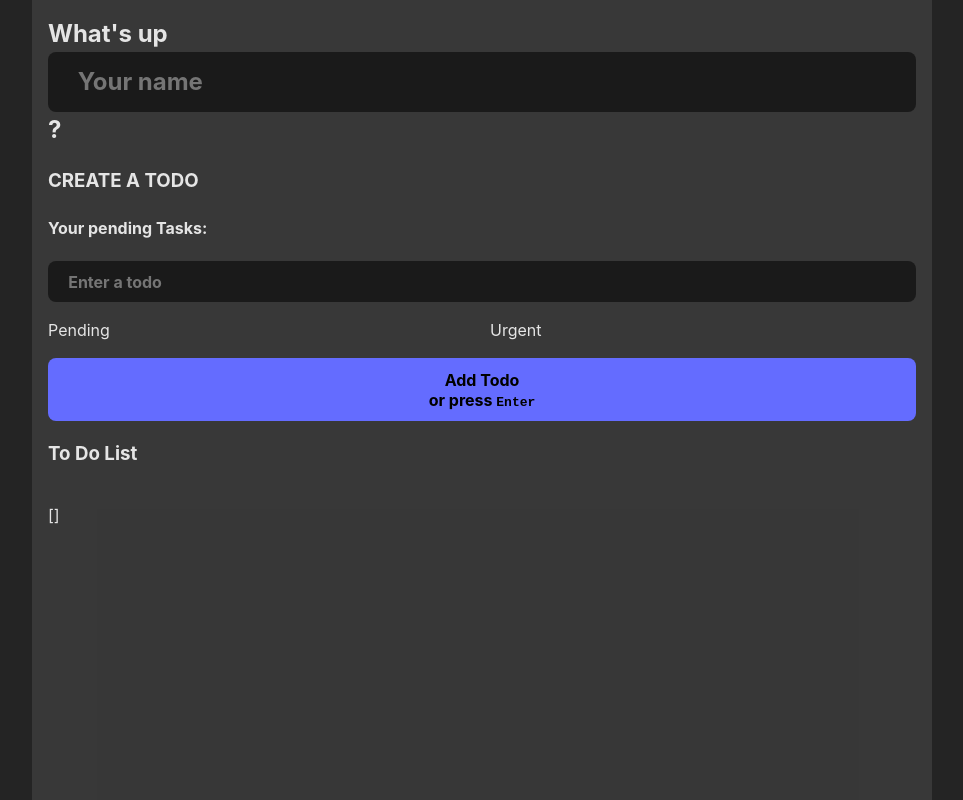
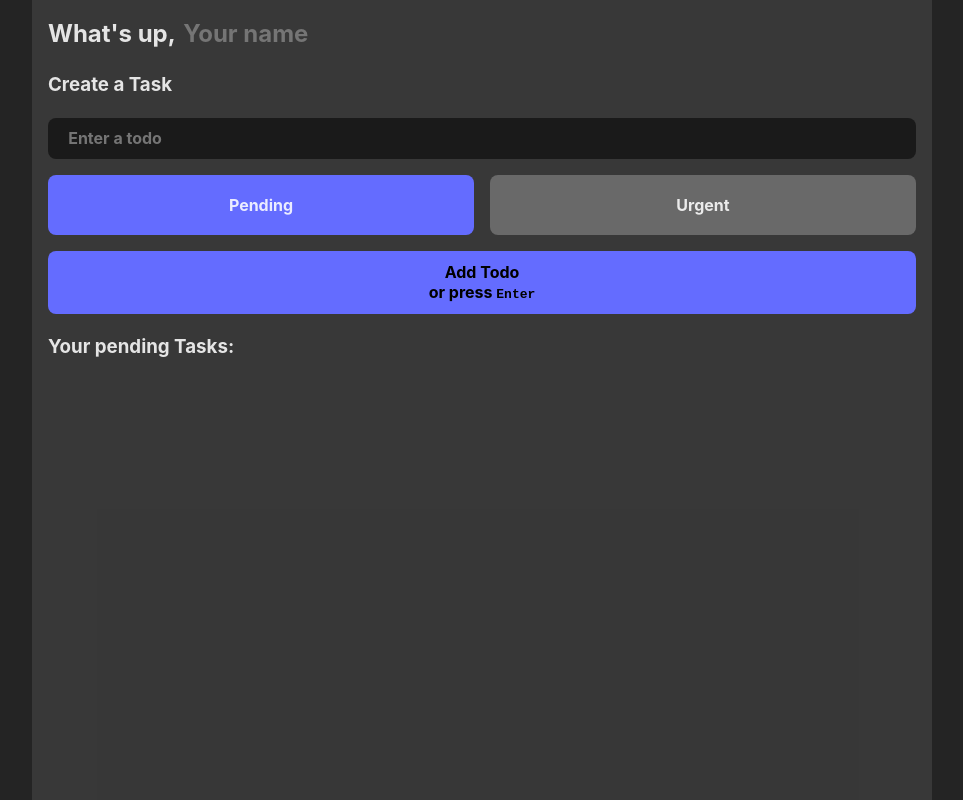
Before and after one commit to JackGraymer/todolist-vue, a Vue app: page / in a window 1280 px wide. Shown: the whole page, without its empty margins (158-1121 px from the left). Built offline with nearby package versions, Linux system fonts and the light colour scheme.

Commit message:
Fixes minor errors

```diff
--- a/src/App.vue
+++ b/src/App.vue
@@ -65,20 +65,19 @@ const addTodo = () => {
 	<main class="app">
 		<section class="greeting">
 			<h2 class="title">
-				What's up
+				What's up,
 				<input
 					type="text"
-					class="title"
+					class="title-name"
 					placeholder="Your name"
+					size="10"
 					v-model="name" />
-				?
 			</h2>
 		</section>
 		<section class="create-todo">
-			<h3>CREATE A TODO</h3>
+			<h3>Create a Task</h3>
 
 			<form v-on:submit.prevent="addTodo">
-				<h4>Your pending Tasks:</h4>
 				<input
 					type="text"
 					placeholder="Enter a todo"
@@ -87,7 +86,7 @@ const addTodo = () => {
 					v-on:keypress.Enter="addTodo" />
 
 				<div class="options">
-					<label>
+					<label class="radio" :class="priority == 'Pending' ? 'active' : ''">
 						<input
 							type="radio"
 							name="priority"
@@ -95,8 +94,9 @@ const addTodo = () => {
 							v-model="priority" />
 						<div>Pending</div>
 					</label>
-					<label>
+					<label class="radio" :class="priority == 'Urgent' ? 'active' : ''">
 						<input
+							class="radio"
 							type="radio"
 							name="priority"
 							value="Urgent"
@@ -112,18 +112,24 @@ const addTodo = () => {
 		</section>
 
 		<section class="todo-list">
-			<h3>To Do List</h3>
+			<h3>Your pending Tasks:</h3>
 			<div class="list">
 				<div
 					v-for="todo in todos_asc"
 					:class="`todo-item ${todo.done && 'done'}`">
-					<label>
+					<label class="todo">
 						<input
 							type="checkbox"
 							v-model="todo.done"
 							:class="`checkbox ${todo.priority}`" />
 						<div class="todo-content">
-							<input type="text" v-model="todo.content" /> {{ todo.content }}
+							<input
+								:class="`${todo.done && 'done'}`"
+								type="text"
+								v-model="todo.content" />
+						</div>
+						<div class="priority" :class="`${todo.priority}`">
+							{{ todo.priority }}
 						</div>
 						<div class="action">
 							<button class="delete" v-on:click="removeTodo(todo)">
@@ -133,9 +139,6 @@ const addTodo = () => {
 					</label>
 				</div>
 			</div>
-			{{ todos_asc }}
 		</section>
 	</main>
 </template>
-
-<style scoped></style>
```
